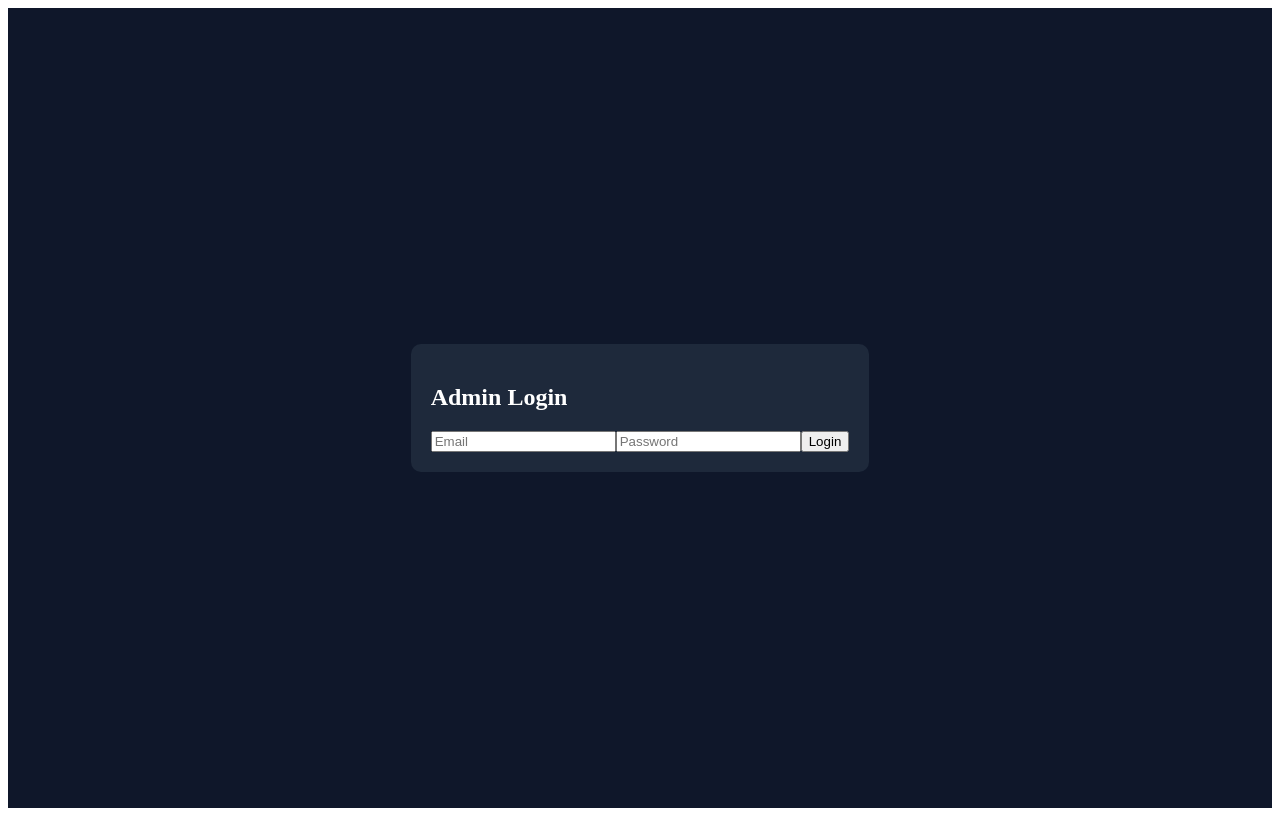
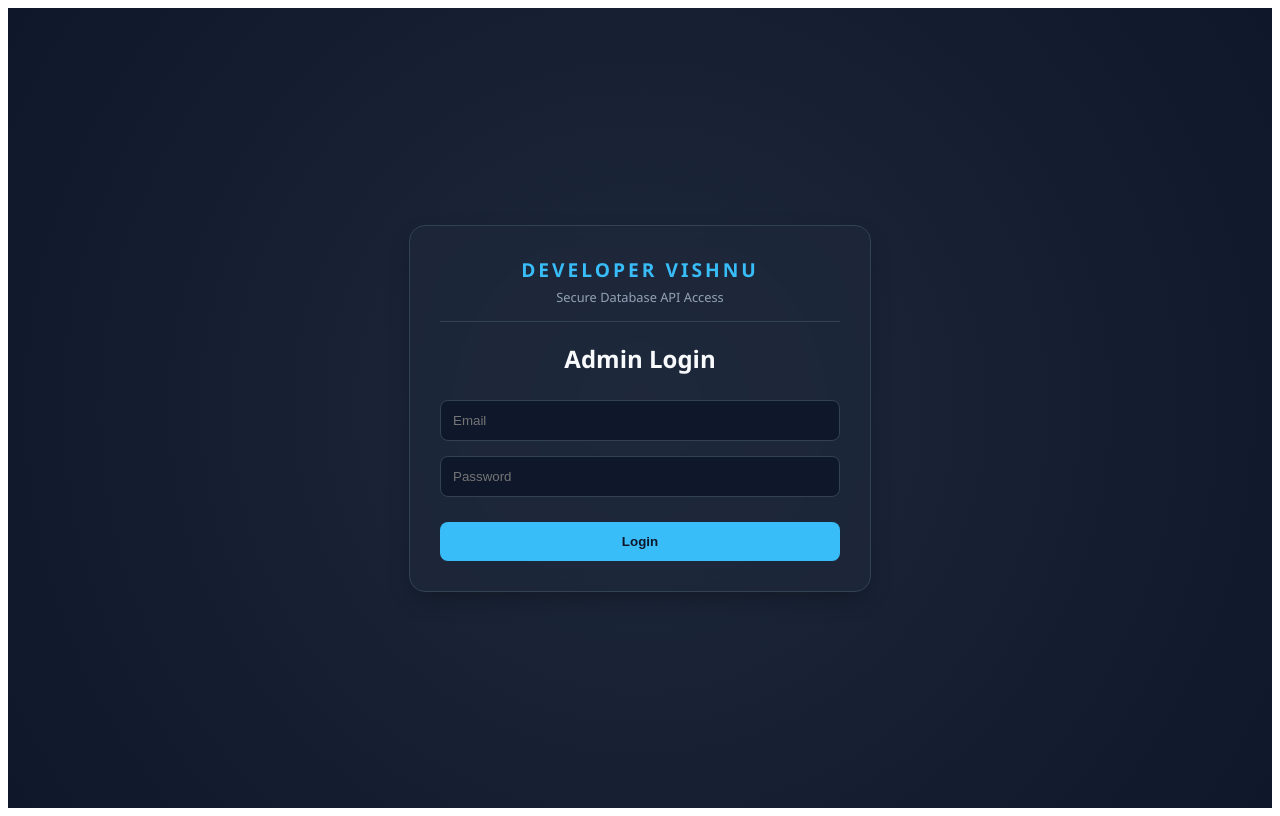
Before and after one commit to vishnuxxxxxx/vishnu-base-api, a Next.js app: page / in a window 1280 px wide. Built offline with nearby package versions, Linux system fonts and the light colour scheme.

Commit message:
Update index.js

```diff
--- a/pages/index.js
+++ b/pages/index.js
@@ -47,43 +47,60 @@ export default function Home() {
     return (
       <div style={styles.center}>
         <div style={styles.card}>
-          <h2>Admin Login</h2>
-          <input placeholder="Email" onChange={e=>setEmail(e.target.value)} />
-          <input type="password" placeholder="Password" onChange={e=>setPassword(e.target.value)} />
-          <button onClick={login}>Login</button>
+          <div style={styles.branding}>
+            <h3 style={styles.devName}>DEVELOPER VISHNU</h3>
+            <p style={styles.subText}>Secure Database API Access</p>
+          </div>
+          <h2 style={styles.title}>Admin Login</h2>
+          <input
+            style={styles.input}
+            placeholder="Email"
+            onChange={e=>setEmail(e.target.value)}
+          />
+          <input
+            style={styles.input}
+            type="password"
+            placeholder="Password"
+            onChange={e=>setPassword(e.target.value)}
+          />
+          <button style={styles.button} onClick={login}>Login</button>
         </div>
       </div>
     );
   }
 
   return (
-    <div style={{ padding: 20 }}>
-      <h2>API Dashboard</h2>
+    <div style={styles.dashboardContainer}>
+      <h2 style={styles.title}>API Dashboard</h2>
 
       <div style={styles.card}>
-        <input placeholder="API Name" onChange={e=>setName(e.target.value)} />
-        <input type="number" placeholder="Days" onChange={e=>setDays(Number(e.target.value))} />
-        <input type="number" placeholder="Limit" onChange={e=>setLimit(Number(e.target.value))} />
+        <input style={styles.input} placeholder="API Name" onChange={e=>setName(e.target.value)} />
+        <input style={styles.input} type="number" placeholder="Days" onChange={e=>setDays(Number(e.target.value))} />
+        <input style={styles.input} type="number" placeholder="Limit" onChange={e=>setLimit(Number(e.target.value))} />
 
-        <label>
+        <label style={styles.label}>
           <input type="checkbox" onChange={e=>setLifetime(e.target.checked)} />
-          Lifetime Key
+          <span style={{marginLeft: '8px'}}>Lifetime Key</span>
         </label>
 
-        <button onClick={createKey}>Create Key</button>
+        <button style={styles.button} onClick={createKey}>Create Key</button>
       </div>
 
-      <button onClick={loadKeys}>Refresh</button>
+      <button style={styles.refreshBtn} onClick={loadKeys}>Refresh Database</button>
 
-      {keys.map(k => (
-        <div key={k.key} style={styles.card}>
-          <p><b>{k.name}</b></p>
-          <p>{k.key}</p>
-          <p>Limit: {k.daily_limit}</p>
-          <p>Expiry: {k.expiry || "Lifetime"}</p>
-          <button onClick={()=>deleteKey(k.key)}>Delete</button>
-        </div>
-      ))}
+      <div style={styles.grid}>
+        {keys.map(k => (
+          <div key={k.key} style={styles.keyCard}>
+            <p style={styles.keyName}><b>{k.name}</b></p>
+            <code style={styles.keyCode}>{k.key}</code>
+            <div style={styles.keyDetails}>
+              <p>Limit: {k.daily_limit}</p>
+              <p>Expiry: {k.expiry || "Lifetime"}</p>
+            </div>
+            <button style={styles.deleteBtn} onClick={()=>deleteKey(k.key)}>Delete</button>
+          </div>
+        ))}
+      </div>
     </div>
   );
 }
@@ -94,13 +111,127 @@ const styles = {
     justifyContent: "center",
     alignItems: "center",
     height: "100vh",
-    background: "#0f172a"
+    background: "radial-gradient(circle at center, #1e293b 0%, #0f172a 100%)",
+    fontFamily: "'Segoe UI', Tahoma, Geneva, Verdana, sans-serif"
+  },
+  dashboardContainer: {
+    padding: "40px",
+    minHeight: "100vh",
+    background: "#0f172a",
+    color: "#f8fafc",
+    fontFamily: "'Segoe UI', sans-serif"
+  },
+  branding: {
+    textAlign: "center",
+    marginBottom: "20px",
+    borderBottom: "1px solid #334155",
+    paddingBottom: "15px"
+  },
+  devName: {
+    color: "#38bdf8",
+    letterSpacing: "3px",
+    margin: 0,
+    fontSize: "1.2rem",
+    fontWeight: "800"
+  },
+  subText: {
+    color: "#94a3b8",
+    fontSize: "0.8rem",
+    margin: "5px 0 0 0"
   },
   card: {
+    background: "rgba(30, 41, 59, 0.7)",
+    backdropFilter: "blur(10px)",
+    color: "white",
+    padding: "30px",
+    borderRadius: "16px",
+    boxShadow: "0 10px 25px -5px rgba(0, 0, 0, 0.3)",
+    width: "100%",
+    maxWidth: "400px",
+    border: "1px solid #334155"
+  },
+  title: {
+    textAlign: "center",
+    marginBottom: "25px",
+    fontWeight: "600",
+    color: "#f8fafc"
+  },
+  input: {
+    width: "100%",
+    padding: "12px",
+    marginBottom: "15px",
+    borderRadius: "8px",
+    border: "1px solid #334155",
+    background: "#0f172a",
+    color: "white",
+    outline: "none",
+    boxSizing: "border-box"
+  },
+  button: {
+    width: "100%",
+    padding: "12px",
+    borderRadius: "8px",
+    border: "none",
+    background: "#38bdf8",
+    color: "#0f172a",
+    fontWeight: "bold",
+    cursor: "pointer",
+    transition: "0.3s",
+    marginTop: "10px"
+  },
+  label: {
+    display: "flex",
+    alignItems: "center",
+    marginBottom: "15px",
+    fontSize: "0.9rem",
+    color: "#94a3b8"
+  },
+  refreshBtn: {
+    background: "transparent",
+    border: "1px solid #38bdf8",
+    color: "#38bdf8",
+    padding: "8px 20px",
+    borderRadius: "6px",
+    cursor: "pointer",
+    margin: "20px 0"
+  },
+  grid: {
+    display: "grid",
+    gridTemplateColumns: "repeat(auto-fill, minmax(300px, 1fr))",
+    gap: "20px"
+  },
+  keyCard: {
     background: "#1e293b",
+    padding: "20px",
+    borderRadius: "12px",
+    borderLeft: "4px solid #38bdf8"
+  },
+  keyName: {
+    fontSize: "1.1rem",
+    color: "#38bdf8",
+    margin: "0 0 10px 0"
+  },
+  keyCode: {
+    display: "block",
+    background: "#0f172a",
+    padding: "8px",
+    borderRadius: "4px",
+    fontSize: "0.85rem",
+    color: "#94a3b8",
+    marginBottom: "10px",
+    wordBreak: "break-all"
+  },
+  keyDetails: {
+    fontSize: "0.9rem",
+    color: "#cbd5e1"
+  },
+  deleteBtn: {
+    background: "#ef4444",
+    border: "none",
     color: "white",
-    padding: 20,
-    margin: 10,
-    borderRadius: 10
+    padding: "6px 12px",
+    borderRadius: "4px",
+    cursor: "pointer",
+    marginTop: "10px"
   }
 };
```
